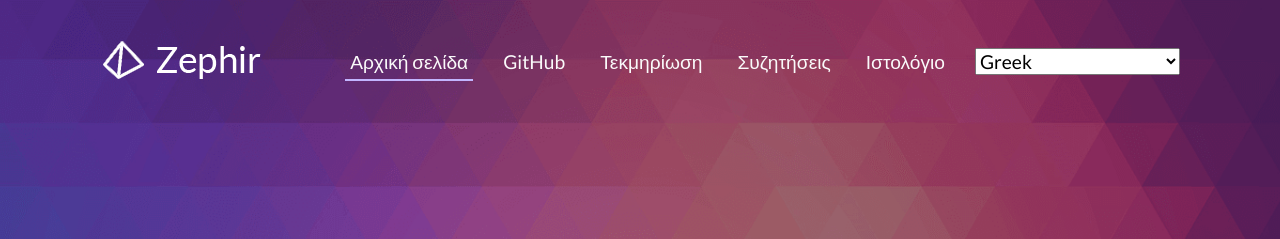
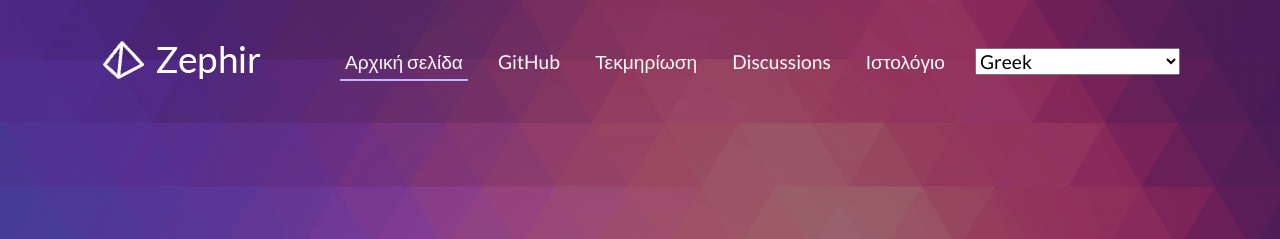
Before and after one commit to zephir-lang/zephir-website, a Jekyll site: the page built from language/el-GR.html, in a window 1280 px wide and 900 px high. Shown: the top 239 px of the window. Built offline with Jekyll 4.4.1, drawn with Linux system fonts in a browser that asks for light colours; some of the changed text lies outside the part shown.

Commit message:
New translations en.json (Greek)

```diff
--- a/_data/el-GR.json
+++ b/_data/el-GR.json
@@ -9,7 +9,7 @@
   "compilationModelDescription": "Η Zephir εκμεταλλεύεται το υπάρχον σύστημα επεκτάσεων στην PHP και βοηθάει στη δημιουργία των δικών σας επεκτάσεων ως κοινόχρηστες βιβλιοθήκες σε Linux/OSX και DLLs στα Windows.",
   "contactUs": "Επικοινωνία",
   "description": "Η Zephir είναι μια γλώσσα ανοικτής πηγής, υψηλής-επιπέδου/τομέα, σχεδιασμένη για να διευκολύνει τη δημιουργία και τη διατηρησιμότητα των επεκτάσεων για την PHP με έμφαση στην ασφάλεια τύπου και μνήμης.",
-  "discussions": "Συζητήσεις",
+  "discussions": "Discussions",
   "documentation": "Τεκμηρίωση",
   "download": "Ληψη",
   "encancePhp": "Εμπλουτήστε τα πλάισια PHP/βιβλιοθήκες με το να τα κάνετε ",
```
